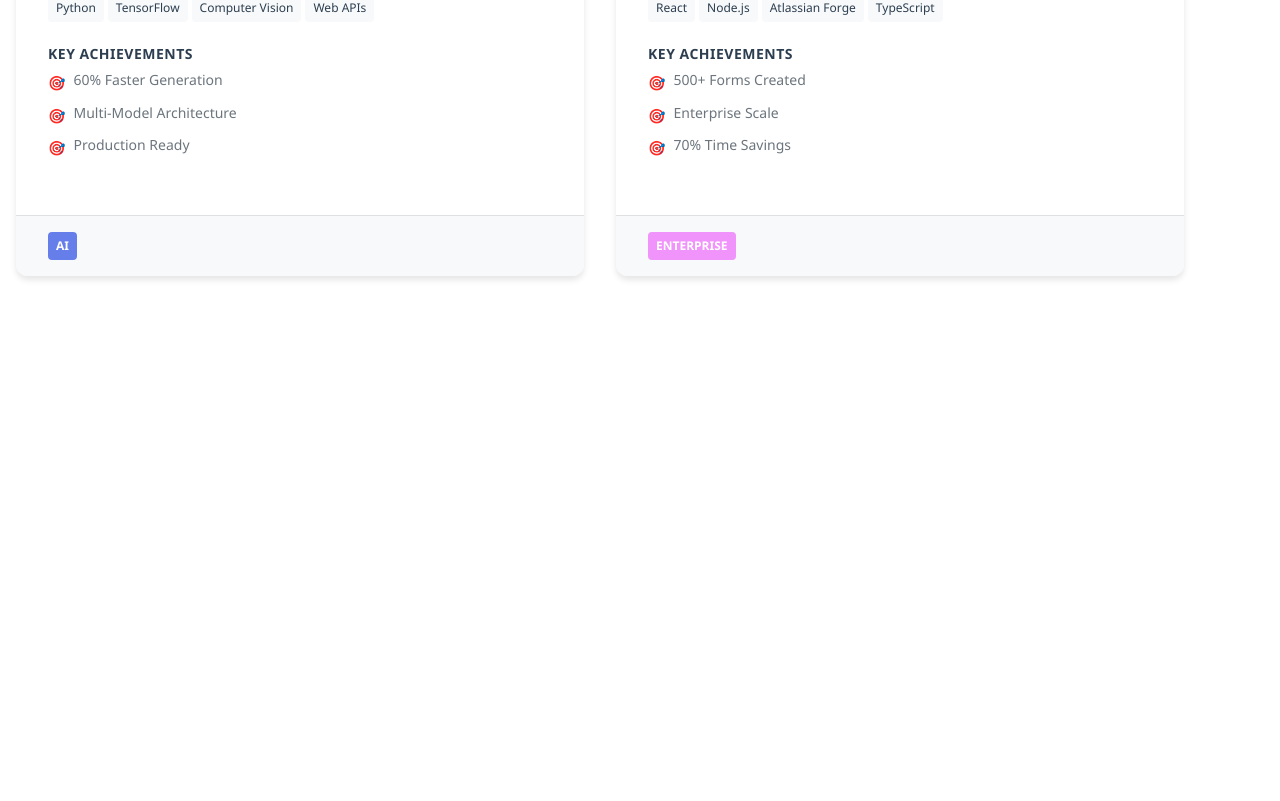
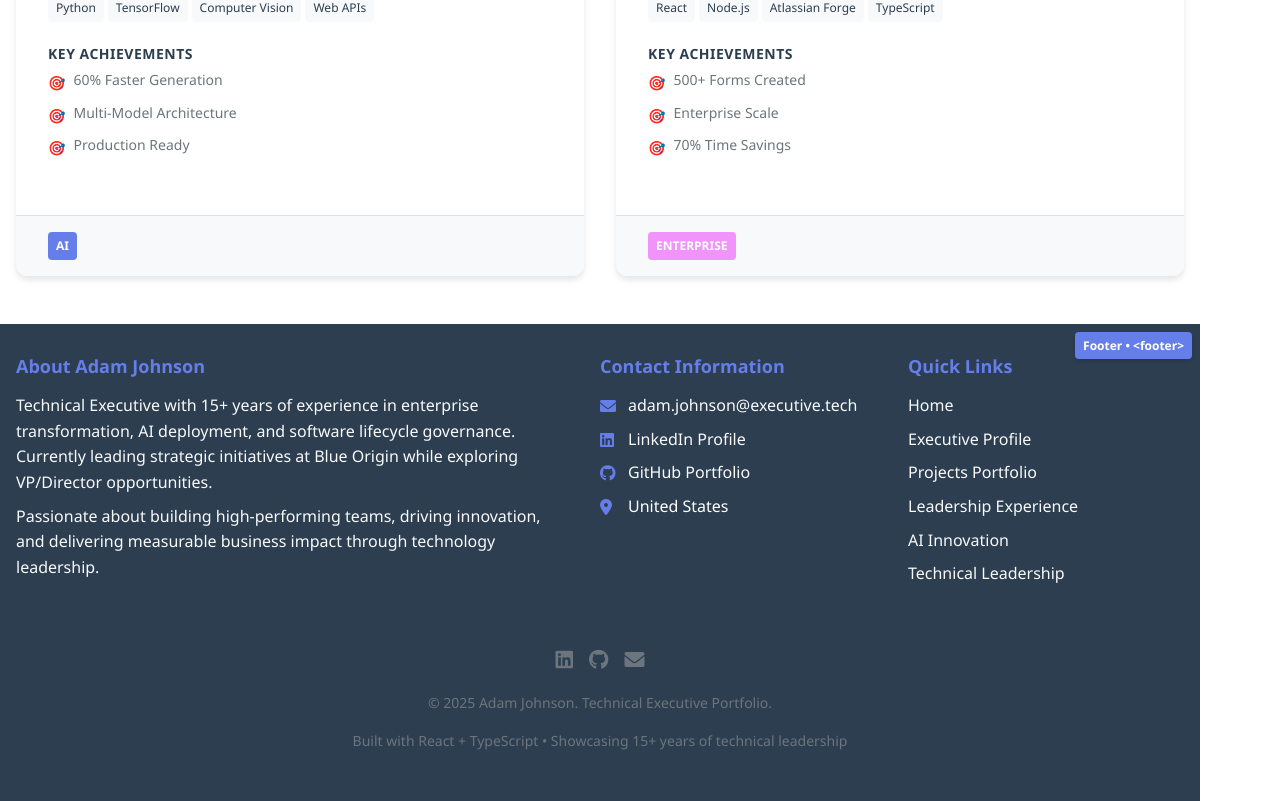
Before and after one commit to GeorgeRCAdamJohnson/Technical-Executive-Portfolio, a React (Vite) app: page /safe-ai-art in a window 1280 px wide. Shown: the part 3241-4042 px from the top of the page. Before the commit the page ends 3565 px from the top, so only its background shows below. Built offline with nearby package versions, Linux system fonts and the light colour scheme.

Commit message:
Add comprehensive footer with contact information and resume data to all pages

```diff
--- a/src/App.tsx
+++ b/src/App.tsx
@@ -1,21 +1,32 @@
 import { BrowserRouter as Router, Routes, Route } from 'react-router-dom';
-import { ThemeProvider } from 'styled-components';
+import styled, { ThemeProvider } from 'styled-components';
 import { GlobalStyle } from './styles/GlobalStyle';
 import { theme } from './styles/theme';
 import Navigation from './components/Navigation';
+import Footer from './components/Footer';
 import Home from './pages/Home';
 import ExecutiveProfile from './pages/ExecutiveProfile';
 import Projects from './pages/Projects';
 import Leadership from './pages/Leadership';
+
+const AppContainer = styled.div`
+  min-height: 100vh;
+  display: flex;
+  flex-direction: column;
+`;
+
+const MainContent = styled.main`
+  flex: 1;
+`;
 
 function App() {
   return (
     <ThemeProvider theme={theme}>
       <GlobalStyle />
       <Router>
-        <div className="App">
+        <AppContainer className="App">
           <Navigation />
-          <main>
+          <MainContent>
             <Routes>
               <Route path="/" element={<Home />} />
               <Route path="/executive-profile" element={<ExecutiveProfile />} />
@@ -30,8 +41,9 @@ function App() {
               <Route path="/bee-fun-learning" element={<Projects />} />
               <Route path="/safe-ai-art" element={<Projects />} />
             </Routes>
-          </main>
-        </div>
+          </MainContent>
+          <Footer />
+        </AppContainer>
       </Router>
     </ThemeProvider>
   );
--- /dev/null
+++ b/src/components/Footer.tsx
@@ -0,0 +1,230 @@
+import React from 'react';
+import styled from 'styled-components';
+import { resumeData } from '../data/resumeData';
+
+const NumberBadge = styled.div`
+  position: absolute;
+  top: var(--spacing-sm);
+  right: var(--spacing-sm);
+  background: var(--accent-color);
+  color: var(--white);
+  padding: var(--spacing-xs) var(--spacing-sm);
+  border-radius: var(--radius-sm);
+  display: flex;
+  align-items: center;
+  gap: var(--spacing-xs);
+  font-size: var(--font-size-xs);
+  font-weight: 700;
+  z-index: 10;
+  box-shadow: var(--shadow-sm);
+  white-space: nowrap;
+`;
+
+const FooterContainer = styled.footer`
+  background: var(--bg-dark);
+  color: var(--text-light);
+  margin-top: auto;
+  position: relative;
+  width: 100%;
+
+  @media (max-width: 768px) {
+    max-width: 100%;
+  }
+`;
+
+const FooterContent = styled.div`
+  max-width: 1200px;
+  margin: 0 auto;
+  padding: var(--spacing-xl) var(--spacing-md);
+  width: 100%;
+
+  @media (max-width: 768px) {
+    max-width: 100%;
+    padding: var(--spacing-lg) var(--spacing-sm);
+  }
+`;
+
+const FooterGrid = styled.div`
+  display: grid;
+  grid-template-columns: 2fr 1fr 1fr;
+  gap: var(--spacing-xl);
+  margin-bottom: var(--spacing-lg);
+
+  @media (max-width: 768px) {
+    grid-template-columns: 1fr;
+    gap: var(--spacing-lg);
+  }
+`;
+
+const FooterSection = styled.div`
+  h3 {
+    color: var(--accent-color);
+    margin-bottom: var(--spacing-md);
+    font-size: var(--font-size-lg);
+  }
+
+  p {
+    margin-bottom: var(--spacing-sm);
+    line-height: 1.6;
+    color: var(--light-gray);
+  }
+`;
+
+const ContactList = styled.ul`
+  list-style: none;
+  padding: 0;
+
+  li {
+    margin-bottom: var(--spacing-sm);
+    display: flex;
+    align-items: center;
+    gap: var(--spacing-sm);
+
+    i {
+      width: 20px;
+      color: var(--accent-color);
+    }
+
+    a {
+      color: var(--light-gray);
+      text-decoration: none;
+      transition: var(--transition-normal);
+
+      &:hover {
+        color: var(--accent-color);
+      }
+    }
+  }
+`;
+
+const QuickLinks = styled.ul`
+  list-style: none;
+  padding: 0;
+
+  li {
+    margin-bottom: var(--spacing-sm);
+
+    a {
+      color: var(--light-gray);
+      text-decoration: none;
+      transition: var(--transition-normal);
+
+      &:hover {
+        color: var(--accent-color);
+      }
+    }
+  }
+`;
+
+const FooterBottom = styled.div`
+  border-top: 1px solid var(--primary-color);
+  padding-top: var(--spacing-lg);
+  text-align: center;
+  color: var(--medium-gray);
+  font-size: var(--font-size-sm);
+`;
+
+const SocialLinks = styled.div`
+  display: flex;
+  justify-content: center;
+  gap: var(--spacing-md);
+  margin-bottom: var(--spacing-md);
+
+  a {
+    color: var(--medium-gray);
+    font-size: var(--font-size-xl);
+    transition: var(--transition-normal);
+
+    &:hover {
+      color: var(--accent-color);
+      transform: translateY(-2px);
+    }
+  }
+`;
+
+const Footer: React.FC = () => {
+  const { personalInfo } = resumeData;
+
+  return (
+    <FooterContainer>
+      <NumberBadge>Footer • &lt;footer&gt;</NumberBadge>
+      <FooterContent>
+        <FooterGrid>
+          <FooterSection>
+            <h3>About {personalInfo.name}</h3>
+            <p>
+              Technical Executive with 15+ years of experience in enterprise transformation,
+              AI deployment, and software lifecycle governance. Currently leading strategic
+              initiatives at Blue Origin while exploring VP/Director opportunities.
+            </p>
+            <p>
+              Passionate about building high-performing teams, driving innovation, and
+              delivering measurable business impact through technology leadership.
+            </p>
+          </FooterSection>
+
+          <FooterSection>
+            <h3>Contact Information</h3>
+            <ContactList>
+              <li>
+                <i className="fas fa-envelope"></i>
+                <a href={`mailto:${personalInfo.email}`}>{personalInfo.email}</a>
+              </li>
+              <li>
+                <i className="fab fa-linkedin"></i>
+                <a href={personalInfo.linkedin} target="_blank" rel="noopener noreferrer">
+                  LinkedIn Profile
+                </a>
+              </li>
+              <li>
+                <i className="fab fa-github"></i>
+                <a href="https://github.com/GeorgeRCAdamJohnson" target="_blank" rel="noopener noreferrer">
+                  GitHub Portfolio
+                </a>
+              </li>
+              <li>
+                <i className="fas fa-map-marker-alt"></i>
+                <span>{personalInfo.location}</span>
+              </li>
+            </ContactList>
+          </FooterSection>
+
+          <FooterSection>
+            <h3>Quick Links</h3>
+            <QuickLinks>
+              <li><a href="/">Home</a></li>
+              <li><a href="/executive-profile">Executive Profile</a></li>
+              <li><a href="/projects">Projects Portfolio</a></li>
+              <li><a href="/leadership">Leadership Experience</a></li>
+              <li><a href="/ai-innovation">AI Innovation</a></li>
+              <li><a href="/technical-leadership">Technical Leadership</a></li>
+            </QuickLinks>
+          </FooterSection>
+        </FooterGrid>
+
+        <FooterBottom>
+          <SocialLinks>
+            <a href={personalInfo.linkedin} target="_blank" rel="noopener noreferrer">
+              <i className="fab fa-linkedin"></i>
+            </a>
+            <a href="https://github.com/GeorgeRCAdamJohnson" target="_blank" rel="noopener noreferrer">
+              <i className="fab fa-github"></i>
+            </a>
+            <a href={`mailto:${personalInfo.email}`}>
+              <i className="fas fa-envelope"></i>
+            </a>
+          </SocialLinks>
+
+          <p>
+            © {new Date().getFullYear()} {personalInfo.name}. Technical Executive Portfolio.
+          </p>
+          <p>
+            Built with React + TypeScript • Showcasing 15+ years of technical leadership
+          </p>
+        </FooterBottom>
+      </FooterContent>
+    </FooterContainer>
+  );
+};
+
+export default Footer;
--- a/src/data/resumeData.ts
+++ b/src/data/resumeData.ts
@@ -57,6 +57,8 @@ export const resumeData: ResumeData = {
     title: "VP/Director of Engineering Candidate",
     summary: "Visionary technology leader with 15+ years of experience driving enterprise transformation across application engineering, AI deployment, and software lifecycle governance. Currently leading the largest Atlassian Government Cloud migration in company history at Blue Origin. Proven success in aligning cross-functional teams and managing multimillion-dollar portfolios.",
     location: "United States",
+    email: "adam.johnson@executive.tech",
+    linkedin: "https://linkedin.com/in/adamjohnson-tech-executive",
   },
   experience: [
     {
```
